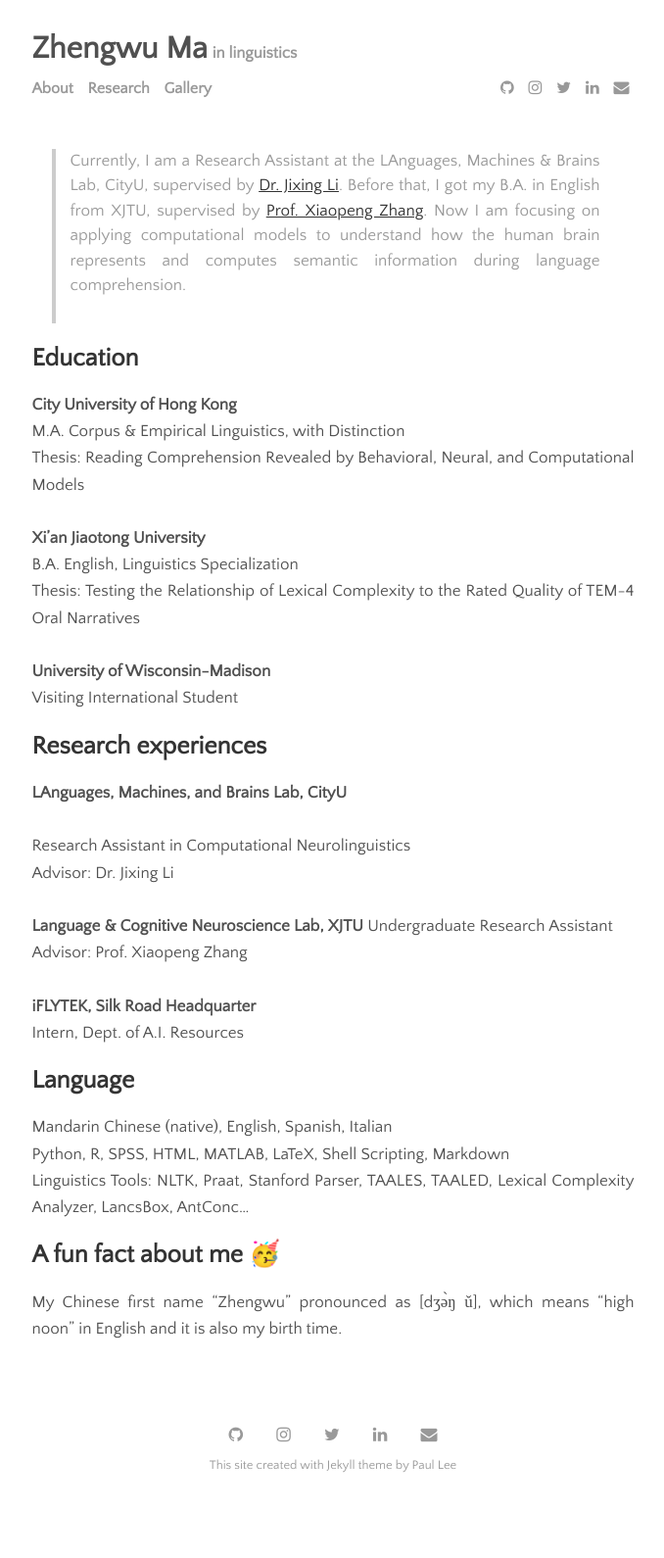
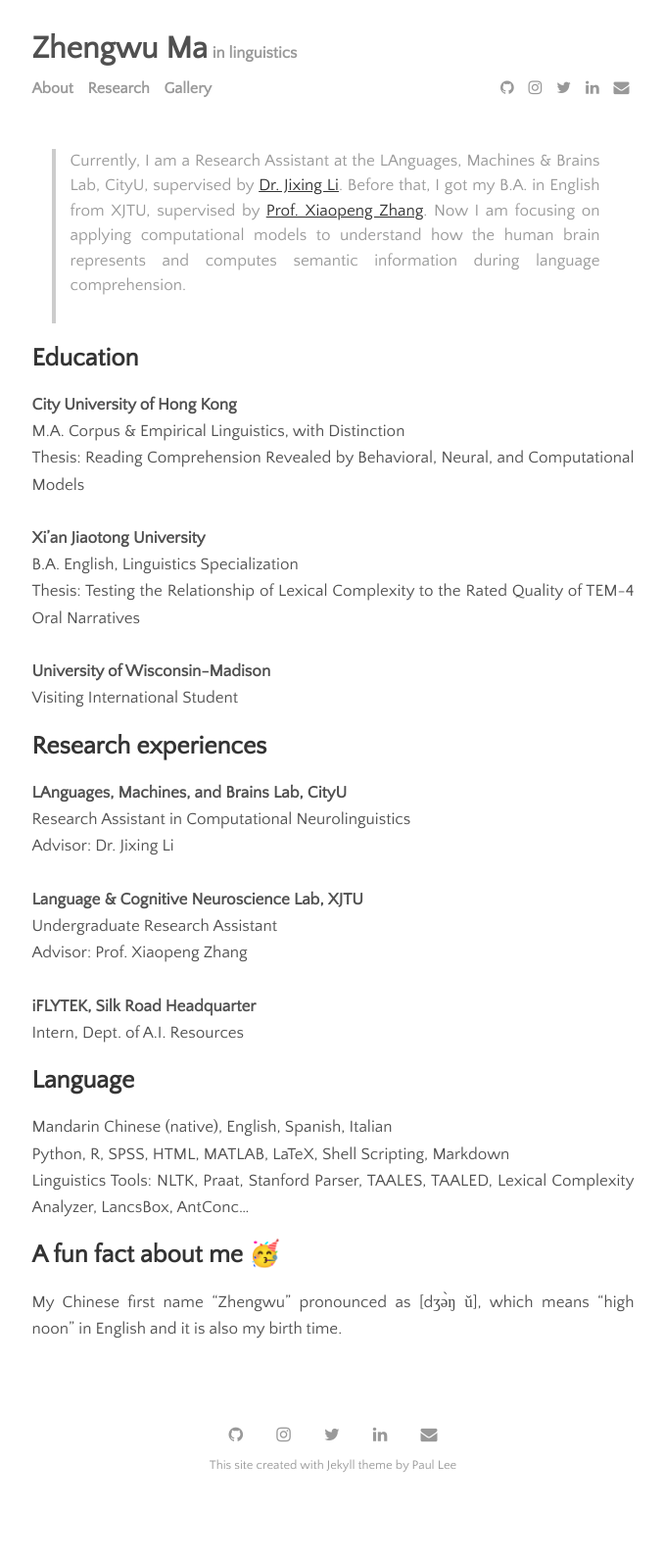
Before and after one commit to zhengwuma/zhengwuma.github.io, a Jekyll site: the page built from menu/about.md, in a window 1280 px wide. Shown: the whole page at 98% size, without its empty margins (300-978 px from the left). Built offline with Jekyll 4.4.1, drawn with Linux system fonts in a browser that asks for light colours.

```diff
--- a/menu/about.md
+++ b/menu/about.md
@@ -16,10 +16,10 @@ __University of Wisconsin-Madison__ <br>
 Visiting International Student<br>
 
 ## Research experiences
-__LAnguages, Machines, and Brains Lab, CityU__ <br><br>
+__LAnguages, Machines, and Brains Lab, CityU__ <br>
 Research Assistant in Computational Neurolinguistics<br>
 Advisor: Dr. Jixing Li<br><br>
-__Language & Cognitive Neuroscience Lab, XJTU__
+__Language & Cognitive Neuroscience Lab, XJTU__ <br>
 Undergraduate Research Assistant<br>
 Advisor: Prof. Xiaopeng Zhang<br><br>
 __iFLYTEK, Silk Road Headquarter__ <br>
```
